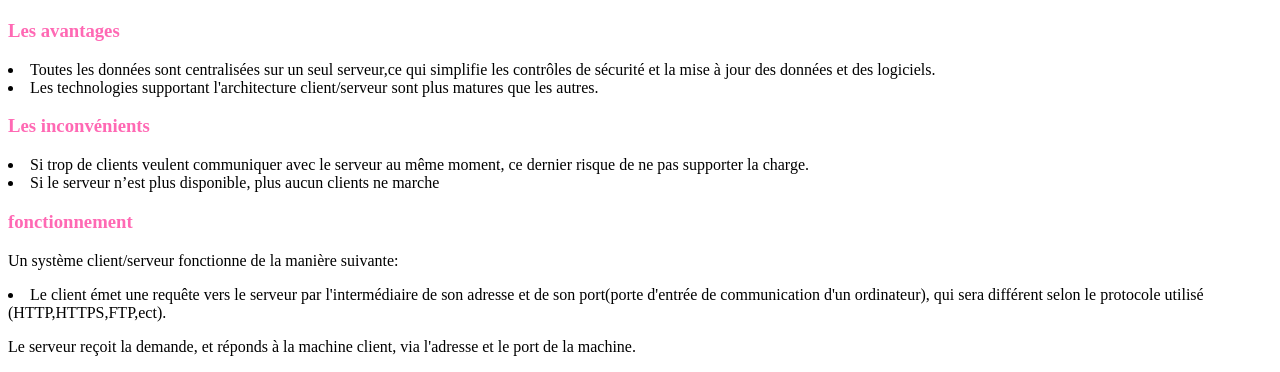
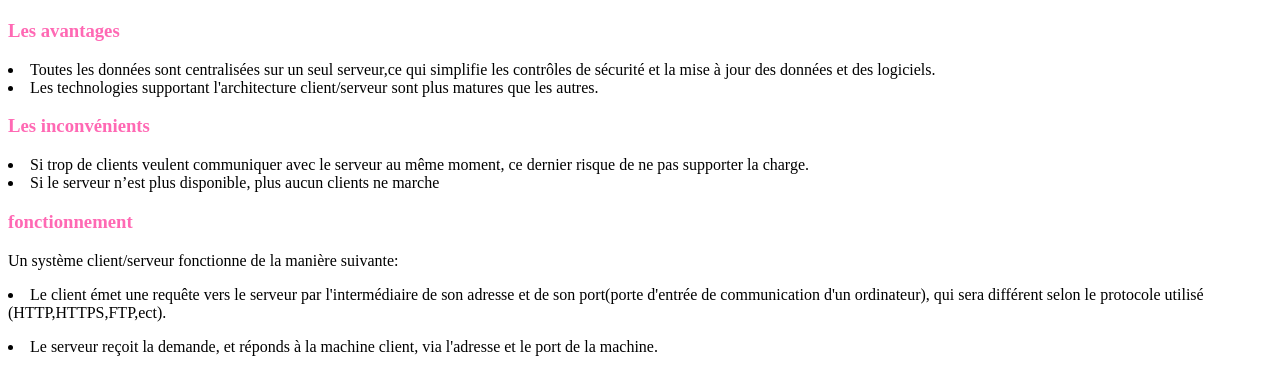
Before and after one commit to Louiselegllx/Mon-site-Louise, a plain HTML site: page index.html in a window 1280 px wide. Shown: the part 777-1149 px from the top of the page. Drawn offline with Linux system fonts and the light colour scheme.

Commit message:
nouveau 16.3

```diff
--- a/index.html
+++ b/index.html
@@ -21,6 +21,6 @@
     <h3 style="color:hotpink">Les inconvénients</h3><lu><li>Si trop de clients veulent communiquer avec le  serveur au même moment, ce dernier risque de ne pas supporter la charge.</li><li>Si le serveur n’est plus disponible, plus aucun clients ne marche</li></lu>
 <h3 style="color:hotpink">fonctionnement</h3><lu>Un système client/serveur fonctionne de la manière suivante:</lu>
 <p><lu><li>Le client émet une requête vers le serveur par l'intermédiaire de son adresse et de son port(porte d'entrée de communication d'un ordinateur), qui sera différent selon le protocole utilisé (HTTP,HTTPS,FTP,ect).</li></lu></p>
-<p><lu>Le serveur reçoit la demande, et réponds à la machine client, via l'adresse et le port de la machine.</lu></p>
+<p><li>Le serveur reçoit la demande, et réponds à la machine client, via l'adresse et le port de la machine.</li></p>
 </body>
 </html>
```
